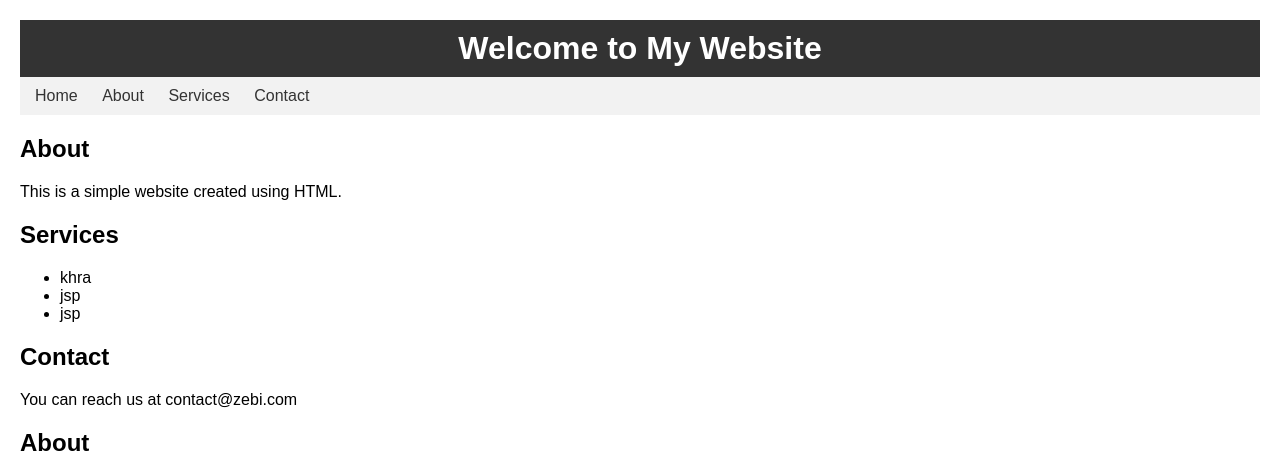
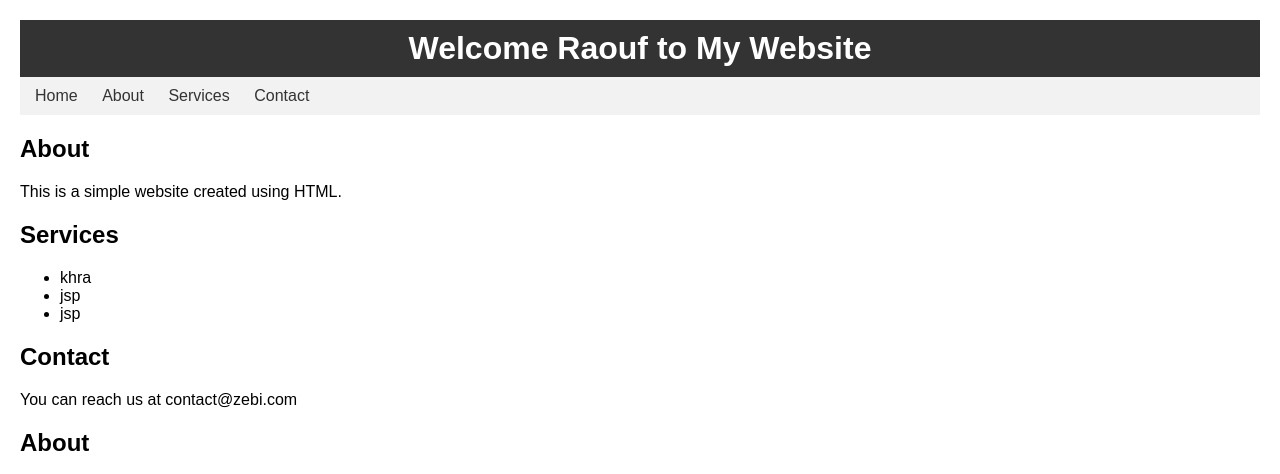
Before and after one commit to nicolas2228/test, a plain HTML site: page index.html in a window 1280 px wide. Shown: the top 474 px of the page. Drawn offline with Linux system fonts and the light colour scheme.

Commit message:
Update index.html

```diff
--- a/index.html
+++ b/index.html
@@ -1,7 +1,7 @@
 <!DOCTYPE html>
 <html>
 <head>
-  <title>Welcome raouf to nassim website</title>
+  <title>Nassim website</title>
   <style>
     body {
       font-family: Arial, sans-serif;
@@ -56,7 +56,7 @@
 </head>
 <body>
   <header>
-    <h1>Welcome to My Website</h1>
+    <h1>Welcome Raouf to My Website</h1>
   </header>
 
   <nav>
```
